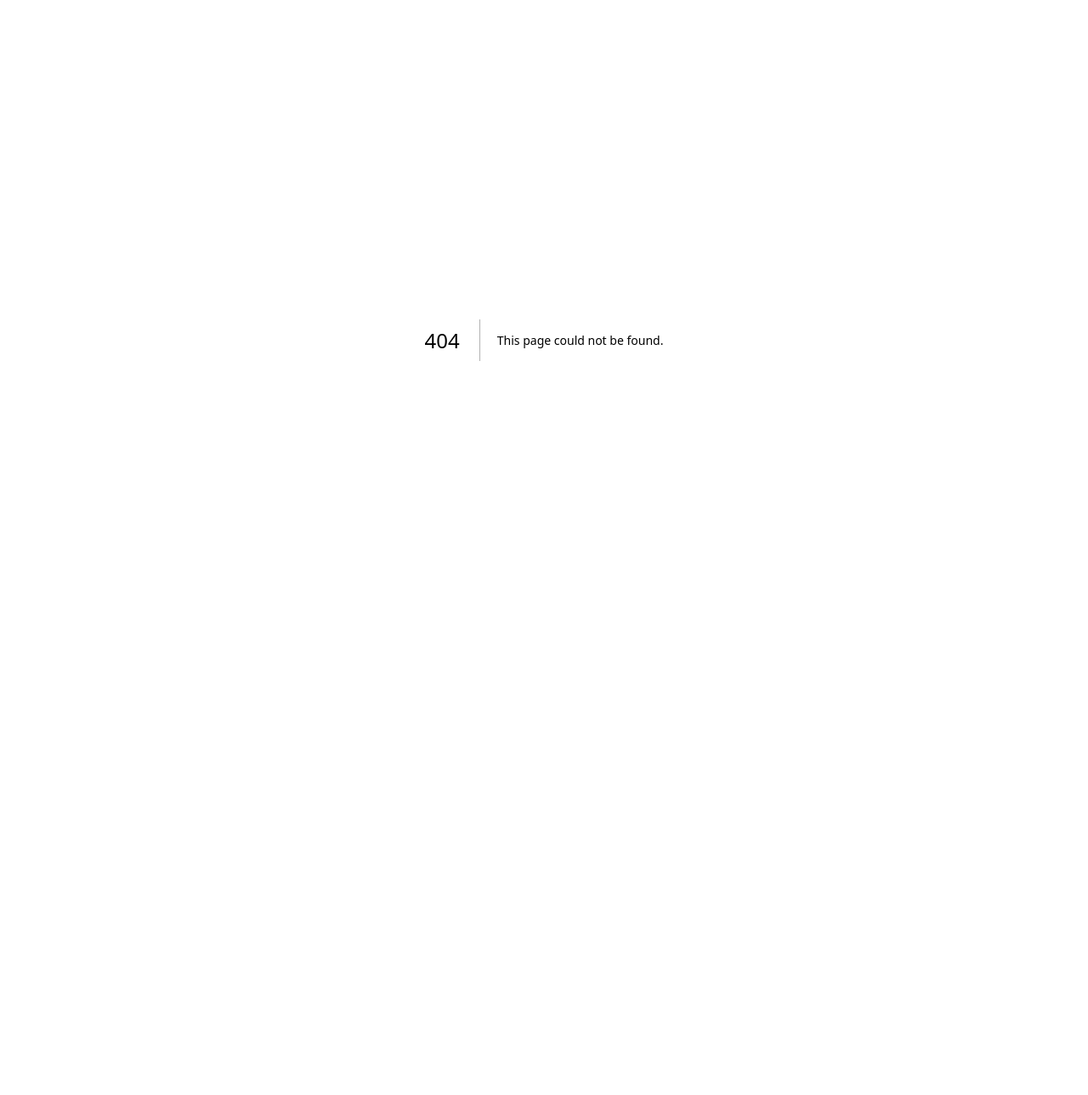
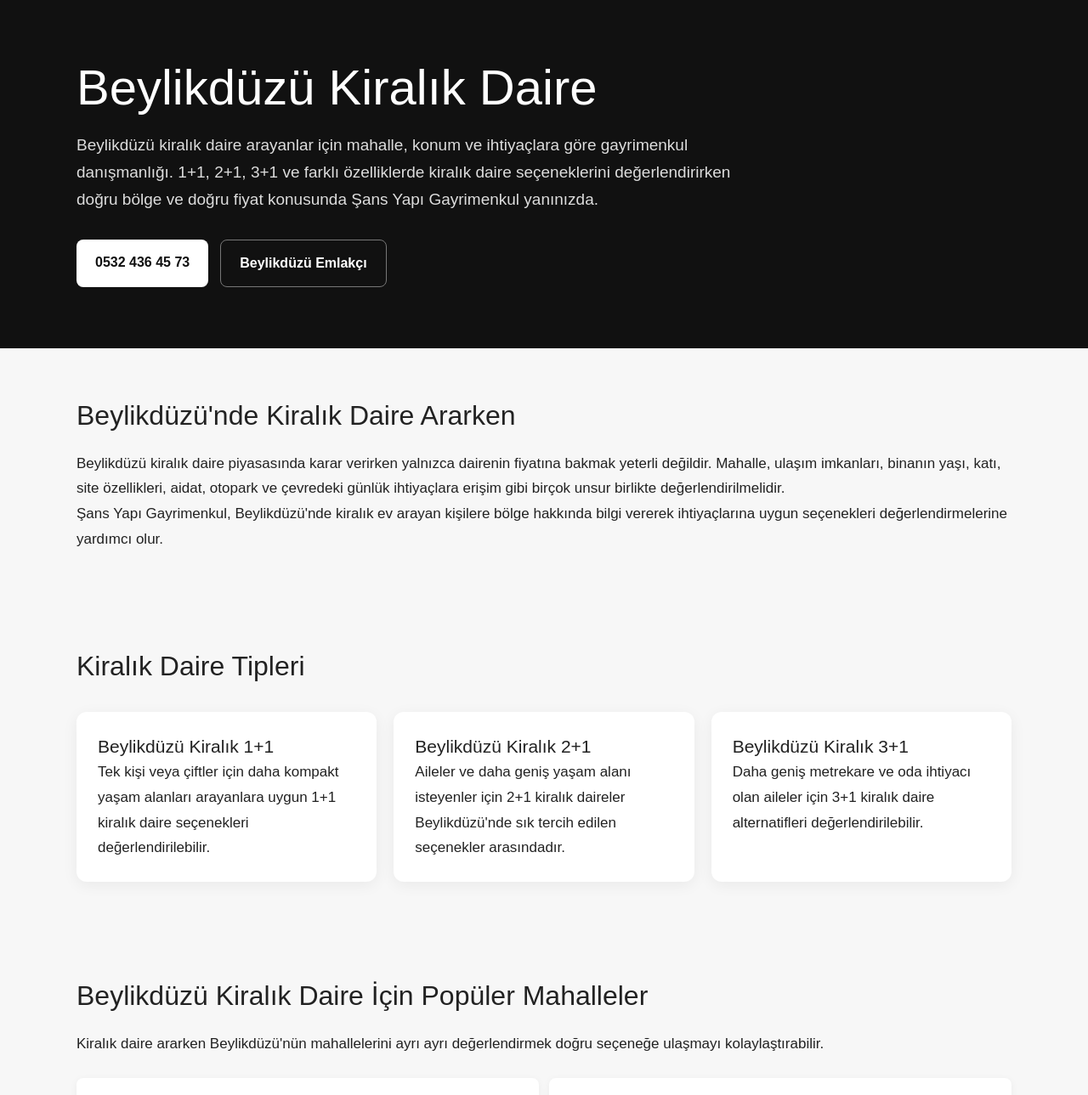
Before and after one commit to sudesolmaz1412/sansemlak, a Next.js app: page /beylikduzu-kiralik-daire in a window 1280 px wide. Before the commit this address had no page. Shown: the top 1289 px of the page at 85% size. Before the commit the page ends 800 px from the top, so only its background shows below. Built offline with nearby package versions, Linux system fonts and the light colour scheme.

Commit message:
Beylikduzu kiralik daire SEO sayfasi eklendi

```diff
--- /dev/null
+++ b/app/beylikduzu-kiralik-daire/page.tsx
@@ -0,0 +1,317 @@
+import type { Metadata } from "next";
+
+export const metadata: Metadata = {
+  title: "Beylikdüzü Kiralık Daire | Şans Yapı Gayrimenkul",
+  description:
+    "Beylikdüzü kiralık daire seçenekleri, mahalle bazında kiralık ev arayışı ve gayrimenkul danışmanlığı için Şans Yapı Gayrimenkul.",
+  keywords: [
+    "Beylikdüzü kiralık daire",
+    "Beylikdüzü kiralık ev",
+    "Beylikdüzü kiralık daireler",
+    "Beylikdüzü kiralık 1+1",
+    "Beylikdüzü kiralık 2+1",
+    "Beylikdüzü kiralık 3+1",
+    "Beylikdüzü emlakçı",
+  ],
+};
+
+const neighborhoods = [
+  {
+    name: "Adnan Kahveci Mahallesi",
+    href: "/blog/beylikduzu-adnan-kahveci-mahallesi-satilik-daire",
+  },
+  {
+    name: "Barış Mahallesi",
+    href: "/blog/beylikduzu-baris-mahallesi-satilik-daire",
+  },
+  {
+    name: "Cumhuriyet Mahallesi",
+    href: "/blog/beylikduzu-cumhuriyet-mahallesi-satilik-daire",
+  },
+  {
+    name: "Büyükşehir Mahallesi",
+    href: "/blog/beylikduzu-buyuksehir-mahallesi-satilik-daire",
+  },
+  {
+    name: "Kavaklı Mahallesi",
+    href: "/blog/beylikduzu-kavakli-mahallesi-satilik-daire",
+  },
+  {
+    name: "Gürpınar Mahallesi",
+    href: "/blog/beylikduzu-gurpinar-mahallesi-satilik-daire",
+  },
+];
+
+export default function BeylikduzuKiralikDairePage() {
+  return (
+    <main className="page">
+      <style>{`
+        * {
+          box-sizing: border-box;
+        }
+
+        body {
+          margin: 0;
+          font-family: Arial, Helvetica, sans-serif;
+          background: #f7f7f7;
+          color: #222;
+        }
+
+        .page {
+          min-height: 100vh;
+        }
+
+        .hero {
+          background: #111;
+          color: white;
+          padding: 72px 20px;
+        }
+
+        .container {
+          max-width: 1100px;
+          margin: 0 auto;
+        }
+
+        .hero h1 {
+          font-size: clamp(34px, 5vw, 58px);
+          line-height: 1.08;
+          margin: 0 0 20px;
+        }
+
+        .hero p {
+          max-width: 800px;
+          font-size: 19px;
+          line-height: 1.7;
+          color: #ddd;
+          margin: 0;
+        }
+
+        .buttons {
+          display: flex;
+          gap: 14px;
+          flex-wrap: wrap;
+          margin-top: 30px;
+        }
+
+        .button {
+          display: inline-block;
+          padding: 15px 22px;
+          border-radius: 8px;
+          text-decoration: none;
+          font-weight: 700;
+        }
+
+        .primary {
+          background: white;
+          color: #111;
+        }
+
+        .secondary {
+          border: 1px solid #777;
+          color: white;
+        }
+
+        section {
+          padding: 55px 20px;
+        }
+
+        h2 {
+          font-size: 32px;
+          margin: 0 0 18px;
+        }
+
+        h3 {
+          font-size: 21px;
+          margin-top: 0;
+        }
+
+        p, li {
+          font-size: 17px;
+          line-height: 1.75;
+        }
+
+        .grid {
+          display: grid;
+          grid-template-columns: repeat(3, 1fr);
+          gap: 20px;
+          margin-top: 30px;
+        }
+
+        .card {
+          background: white;
+          border-radius: 12px;
+          padding: 25px;
+          box-shadow: 0 4px 18px rgba(0,0,0,.06);
+        }
+
+        .neighborhoods {
+          display: grid;
+          grid-template-columns: repeat(2, 1fr);
+          gap: 12px;
+          margin-top: 25px;
+        }
+
+        .neighborhood {
+          display: block;
+          background: white;
+          padding: 17px 20px;
+          border-radius: 8px;
+          color: #222;
+          text-decoration: none;
+          font-weight: 700;
+          box-shadow: 0 2px 10px rgba(0,0,0,.05);
+        }
+
+        .cta {
+          background: #111;
+          color: white;
+          text-align: center;
+        }
+
+        .cta p {
+          color: #ddd;
+          max-width: 700px;
+          margin: 0 auto;
+        }
+
+        @media (max-width: 750px) {
+          .grid,
+          .neighborhoods {
+            grid-template-columns: 1fr;
+          }
+
+          section {
+            padding: 42px 18px;
+          }
+
+          .hero {
+            padding: 55px 18px;
+          }
+        }
+      `}</style>
+
+      <header className="hero">
+        <div className="container">
+          <h1>Beylikdüzü Kiralık Daire</h1>
+          <p>
+            Beylikdüzü kiralık daire arayanlar için mahalle, konum ve ihtiyaçlara
+            göre gayrimenkul danışmanlığı. 1+1, 2+1, 3+1 ve farklı özelliklerde
+            kiralık daire seçeneklerini değerlendirirken doğru bölge ve doğru
+            fiyat konusunda Şans Yapı Gayrimenkul yanınızda.
+          </p>
+
+          <div className="buttons">
+            <a className="button primary" href="tel:+905324364573">
+              0532 436 45 73
+            </a>
+            <a className="button secondary" href="/beylikduzu-emlakci">
+              Beylikdüzü Emlakçı
+            </a>
+          </div>
+        </div>
+      </header>
+
+      <section>
+        <div className="container">
+          <h2>Beylikdüzü'nde Kiralık Daire Ararken</h2>
+          <p>
+            Beylikdüzü kiralık daire piyasasında karar verirken yalnızca dairenin
+            fiyatına bakmak yeterli değildir. Mahalle, ulaşım imkanları, binanın
+            yaşı, katı, site özellikleri, aidat, otopark ve çevredeki günlük
+            ihtiyaçlara erişim gibi birçok unsur birlikte değerlendirilmelidir.
+          </p>
+          <p>
+            Şans Yapı Gayrimenkul, Beylikdüzü'nde kiralık ev arayan kişilere
+            bölge hakkında bilgi vererek ihtiyaçlarına uygun seçenekleri
+            değerlendirmelerine yardımcı olur.
+          </p>
+        </div>
+      </section>
+
+      <section>
+        <div className="container">
+          <h2>Kiralık Daire Tipleri</h2>
+
+          <div className="grid">
+            <article className="card">
+              <h3>Beylikdüzü Kiralık 1+1</h3>
+              <p>
+                Tek kişi veya çiftler için daha kompakt yaşam alanları arayanlara
+                uygun 1+1 kiralık daire seçenekleri değerlendirilebilir.
+              </p>
+            </article>
+
+            <article className="card">
+              <h3>Beylikdüzü Kiralık 2+1</h3>
+              <p>
+                Aileler ve daha geniş yaşam alanı isteyenler için 2+1 kiralık
+                daireler Beylikdüzü'nde sık tercih edilen seçenekler arasındadır.
+              </p>
+            </article>
+
+            <article className="card">
+              <h3>Beylikdüzü Kiralık 3+1</h3>
+              <p>
+                Daha geniş metrekare ve oda ihtiyacı olan aileler için 3+1
+                kiralık daire alternatifleri değerlendirilebilir.
+              </p>
+            </article>
+          </div>
+        </div>
+      </section>
+
+      <section>
+        <div className="container">
+          <h2>Beylikdüzü Kiralık Daire İçin Popüler Mahalleler</h2>
+          <p>
+            Kiralık daire ararken Beylikdüzü'nün mahallelerini ayrı ayrı
+            değerlendirmek doğru seçeneğe ulaşmayı kolaylaştırabilir.
+          </p>
+
+          <div className="neighborhoods">
+            {neighborhoods.map((item) => (
+              <a key={item.href} className="neighborhood" href={item.href}>
+                {item.name}
+              </a>
+            ))}
+          </div>
+        </div>
+      </section>
+
+      <section>
+        <div className="container">
+          <h2>Kiralık Ev Seçerken Nelere Dikkat Edilmeli?</h2>
+
+          <ul>
+            <li>Dairenin bulunduğu mahalle ve ulaşım imkanları</li>
+            <li>Bina yaşı, katı ve genel yapı durumu</li>
+            <li>Aidat ve diğer düzenli giderler</li>
+            <li>Otopark, güvenlik ve site olanakları</li>
+            <li>Isınma sistemi ve enerji giderleri</li>
+            <li>Okul, market, sağlık ve günlük ihtiyaçlara yakınlık</li>
+            <li>Kira bedelinin bölgedeki benzer dairelerle karşılaştırılması</li>
+          </ul>
+        </div>
+      </section>
+
+      <section className="cta">
+        <div className="container">
+          <h2>Beylikdüzü Kiralık Daire Arıyorsanız</h2>
+          <p>
+            İhtiyacınızı ve bütçenizi paylaşarak Beylikdüzü'nde kiralık daire
+            arayışınız hakkında Şans Yapı Gayrimenkul ile görüşebilirsiniz.
+          </p>
+
+          <div className="buttons" style={{ justifyContent: "center" }}>
+            <a className="button primary" href="tel:+905324364573">
+              0532 436 45 73
+            </a>
+            <a className="button secondary" href="/beylikduzu-emlakci">
+              Şans Yapı Gayrimenkul
+            </a>
+          </div>
+        </div>
+      </section>
+    </main>
+  );
+}
```
